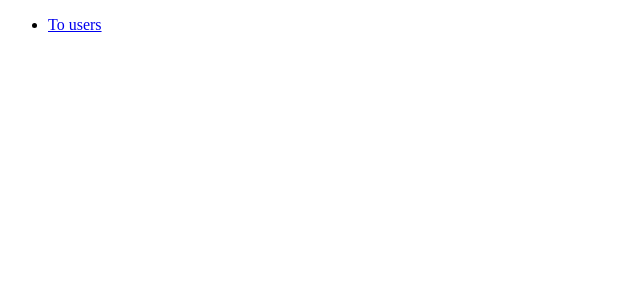
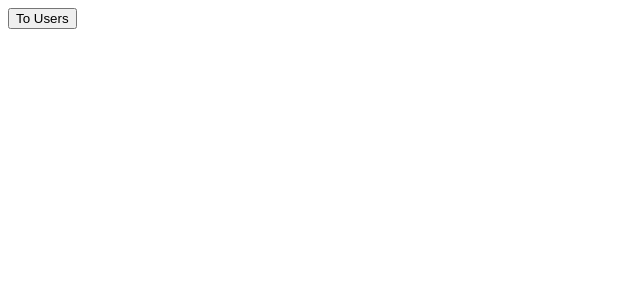
Before and after one commit to roomaank/Angular_HM, an Angular app: page / in a window 1280 px wide. Shown: the top 300 px of the page, without its empty margins (0-640 px from the left). Built offline with nearby package versions, Linux system fonts and the light colour scheme.

Commit message:
finished homework

```diff
--- a/src/app/app.component.html
+++ b/src/app/app.component.html
@@ -1,6 +1,2 @@
-<ul>
-  <li>
-    <a routerLink="users">To users</a>
-  </li>
-</ul>
+<button (click)="navigateToUsers()">To Users</button>
 <router-outlet></router-outlet>
--- a/src/app/app.component.ts
+++ b/src/app/app.component.ts
@@ -1,4 +1,5 @@
 import { Component } from '@angular/core';
+import { Router } from '@angular/router';
 
 @Component({
   selector: 'app-root',
@@ -7,4 +8,12 @@ import { Component } from '@angular/core';
 })
 export class AppComponent {
 
+  constructor(
+    private router: Router
+  ){}
+
+  navigateToUsers(){
+    this.router.navigate(['users'])
+  }
+
 }
--- a/src/app/app.module.ts
+++ b/src/app/app.module.ts
@@ -14,7 +14,7 @@ import { RouterModule } from '@angular/router';
     BrowserModule,
     RouterModule.forRoot([
       {
-        path: 'users', loadChildren : () => import('./user/user.module')
+        path: '', loadChildren : () => import('./user/user.module')
           .then(m => m.UserModule)
       }
     ])
--- a/src/app/user/components/user/user.component.html
+++ b/src/app/user/components/user/user.component.html
@@ -1,6 +1,17 @@
 <div>
-    <p>{{user?.username}}</p>
-    <p>{{user?.address.city}}</p>
-    <p>{{user?.email}}</p>
-    <p>{{user?.address.zipcode}}</p>
+  <div>
+    <p>Username: {{user?.username}}</p>
+  </div>
+  <div>
+    <p>City: {{user?.address.city}}</p>
+  </div>
+  <div>
+    <p>Email: {{user?.email}}</p>
+  </div>
+  <div>
+    <p>Zipcode: {{user?.address.zipcode}}</p>
+  </div>
+  <div>
+      <button (click)="navigateToAllUsers()">Back to All Users</button>
+  </div>
 </div>
--- a/src/app/user/components/user/user.component.ts
+++ b/src/app/user/components/user/user.component.ts
@@ -14,7 +14,8 @@ export class UserComponent implements OnInit {
 
   constructor(
     private activatedRoute: ActivatedRoute,
-    private userService: UserService
+    private userService: UserService,
+    private router: Router
   ) {
   }
 
@@ -30,7 +31,9 @@ export class UserComponent implements OnInit {
           )
   }
 
-
+  navigateToAllUsers(){
+    this.router.navigate(['users'])
+  }
 
 
 
--- a/src/app/user/components/users/users.component.html
+++ b/src/app/user/components/users/users.component.html
@@ -2,4 +2,4 @@
     <p>{{user.name}} - {{user.email}}</p>
     <button (click)="navigateToMoreInfo(user)">More Info</button>
 </div>
-<router-outlet></router-outlet>
+<!-- <router-outlet></router-outlet> -->
```
Also changed, not shown: src/app/user/user-routing.module.ts (+5 -5 lines).
